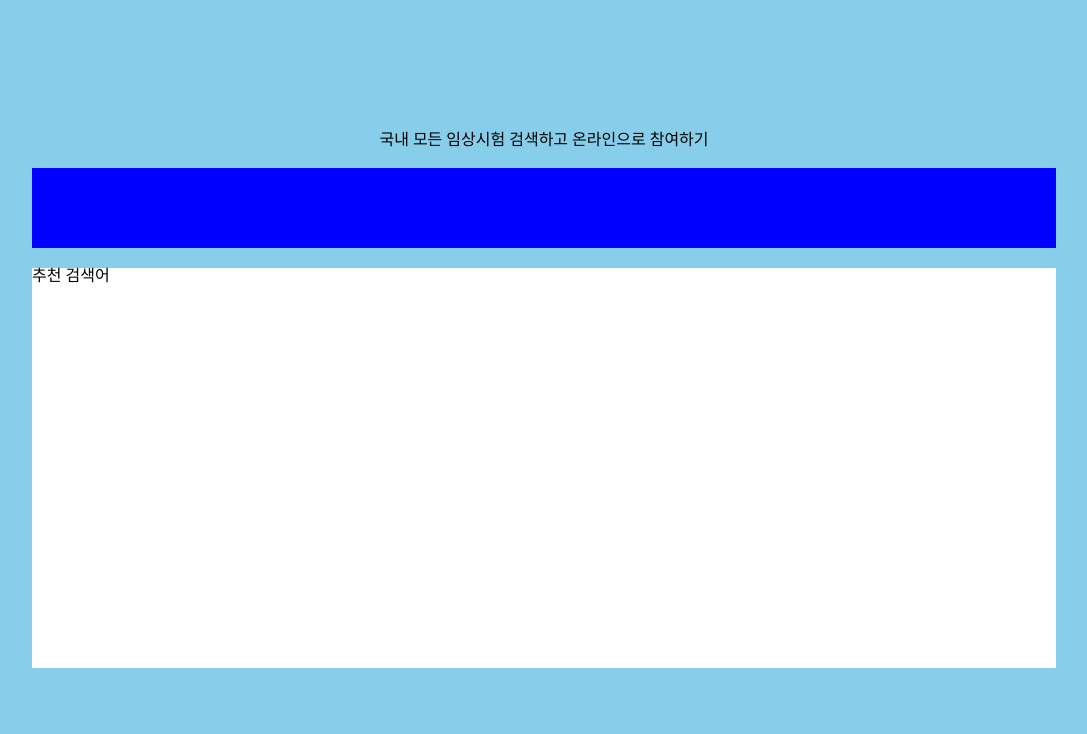
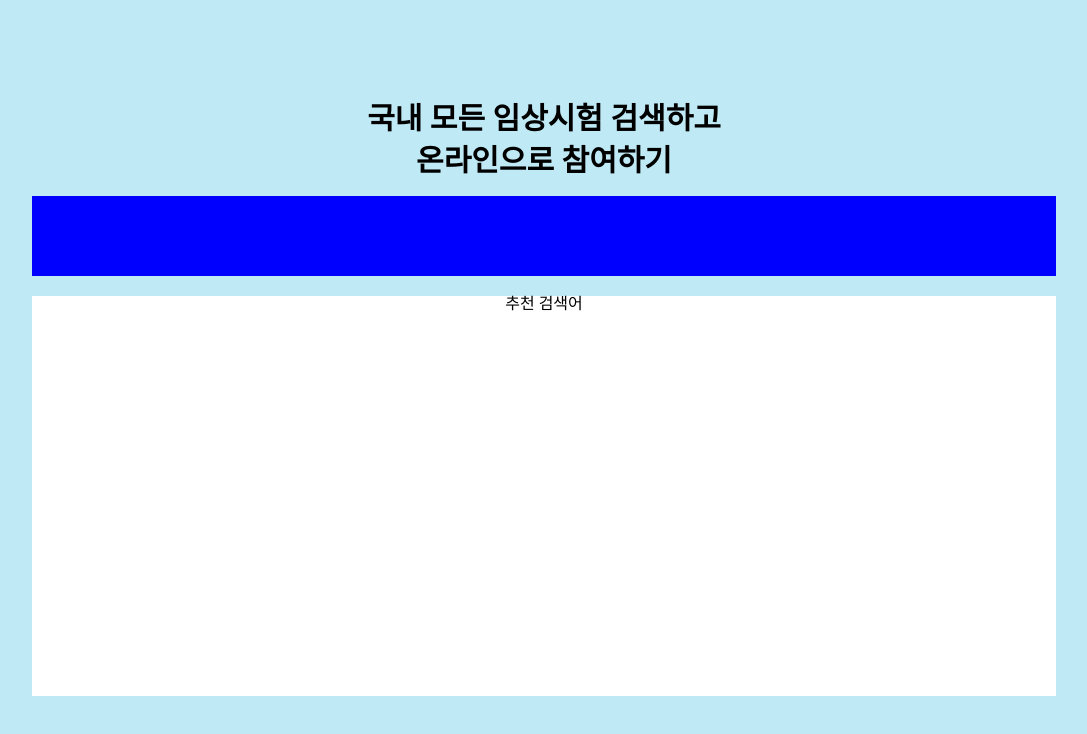
Before and after one commit to wanted-pre-onboarding-team-7/pre-onboarding-8th-3-7, a React (Create React App) app: page / in a window 1280 px wide. Shown: the top 734 px of the page, without its empty margins (96-1183 px from the left). Built offline with nearby package versions, Linux system fonts and the light colour scheme.

Commit message:
Style: Home 컴포넌트 UI

```diff
--- a/src/pages/Home.module.css
+++ b/src/pages/Home.module.css
@@ -1,5 +1,5 @@
 .container {
-  background: skyblue;
+  background: #bfeaf5;
   width: 100vw;
   height: 100vh;
   display: flex;
@@ -7,4 +7,14 @@
   justify-content: center;
   align-items: center;
   gap: 20px;
+  text-align: center;
 }
+
+.title {
+  height: 9vh;
+  display: flex;
+  flex-direction: column;
+  justify-content: space-between;
+  font-size: 30px;
+  font-weight: bold;
+}
--- a/src/pages/Home.tsx
+++ b/src/pages/Home.tsx
@@ -5,7 +5,10 @@ import SearchResult from '../components/searchResult/SearchResult';
 function Home() {
   return (
     <div className={styles.container}>
-      <span>국내 모든 임상시험 검색하고 온라인으로 참여하기</span>
+      <span className={styles.title}>
+        <div>국내 모든 임상시험 검색하고</div>
+        <div>온라인으로 참여하기</div>
+      </span>
       <SearchBar />
       <SearchResult />
     </div>
```
